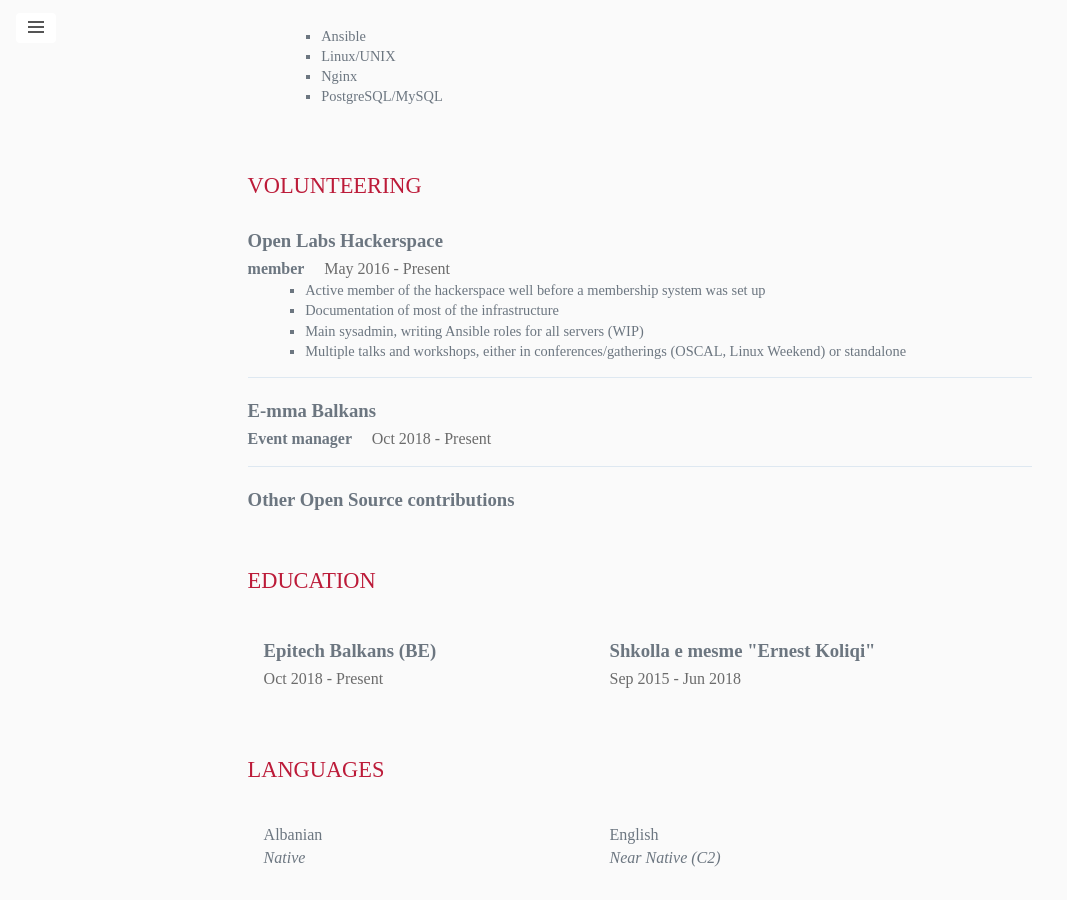
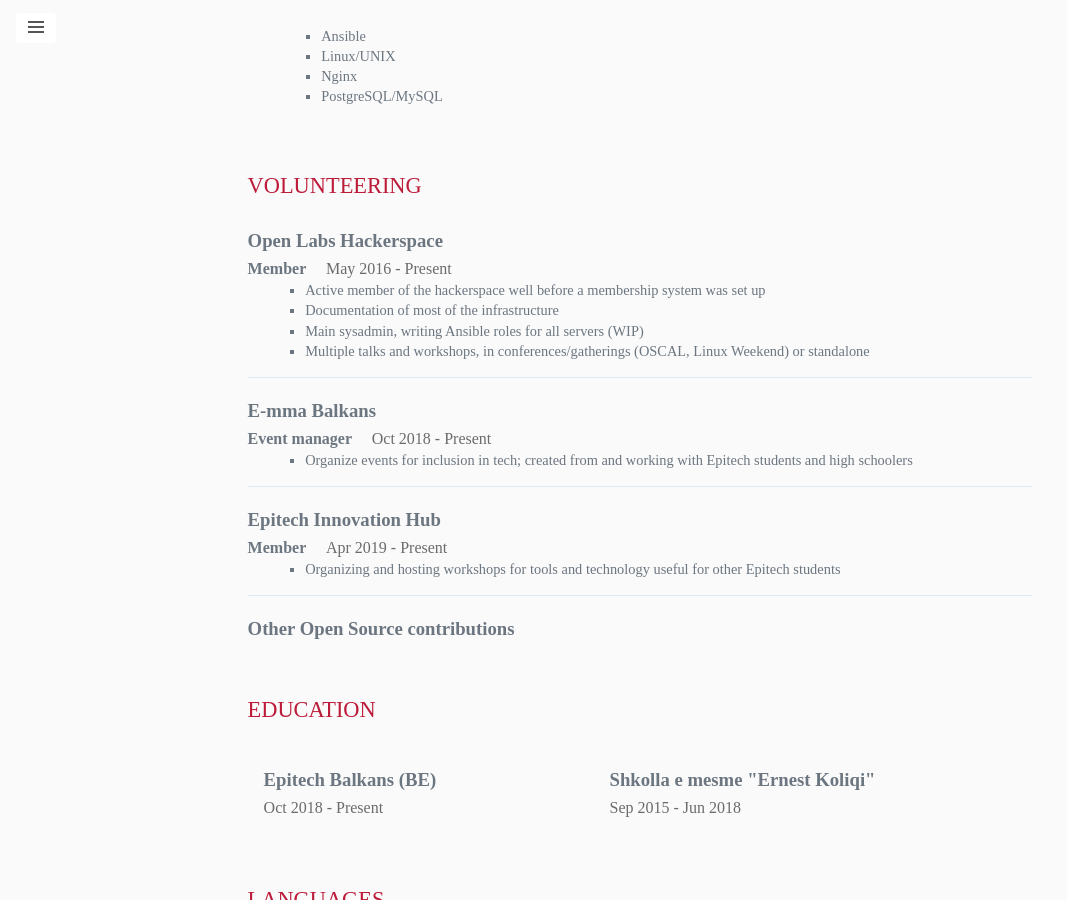
Before and after one commit to alter2000/alter2000.github.io, a Jekyll site: the page built from resume.html, in a window 1280 px wide and 900 px high, scrolled down 1301 px. Shown: the whole window, without its empty margins (0-1067 px from the left). Built offline with Jekyll 4.4.1, drawn with Linux system fonts in a browser that asks for light colours.

Commit message:
edit for 2-page fit

```diff
--- a/_data/resume.yml
+++ b/_data/resume.yml
@@ -47,7 +47,7 @@
 
 volunteer:
   - organization: Open Labs Hackerspace
-    position: member
+    position: Member
     website: https://openlabs.cc
     startDate: 2016-05-21
     summary: "Open Labs, the first hackerspace founded in Albania, is
@@ -58,13 +58,19 @@
           set up"
       - "Documentation of most of the infrastructure"
       - "Main sysadmin, writing Ansible roles for all servers (WIP)"
-      - "Multiple talks and workshops, either in conferences/gatherings (OSCAL,
-          Linux Weekend) or standalone"
+      - "Multiple talks and workshops, in conferences/gatherings (OSCAL, Linux
+          Weekend) or standalone"
   - organization: E-mma Balkans
     position: Event manager
+    website: http://www.e-mma.org/
     startDate: 2018-10-21
-    summary: "Event manager for an organization solely focused on inclusion in
-      tech; created from and working with Epitech students and high schoolers"
+    highlights: "Organize events for inclusion in tech; created from and
+      working with Epitech students and high schoolers"
+  - organization: Epitech Innovation Hub
+    startDate: 2019-04-08
+    position: Member
+    highlights: "Organizing and hosting workshops for tools and technology
+      useful for other Epitech students"
   - organization: Other Open Source contributions
     summary: "Translations for the Ethereum project, Nextcloud, etc."
 
```
